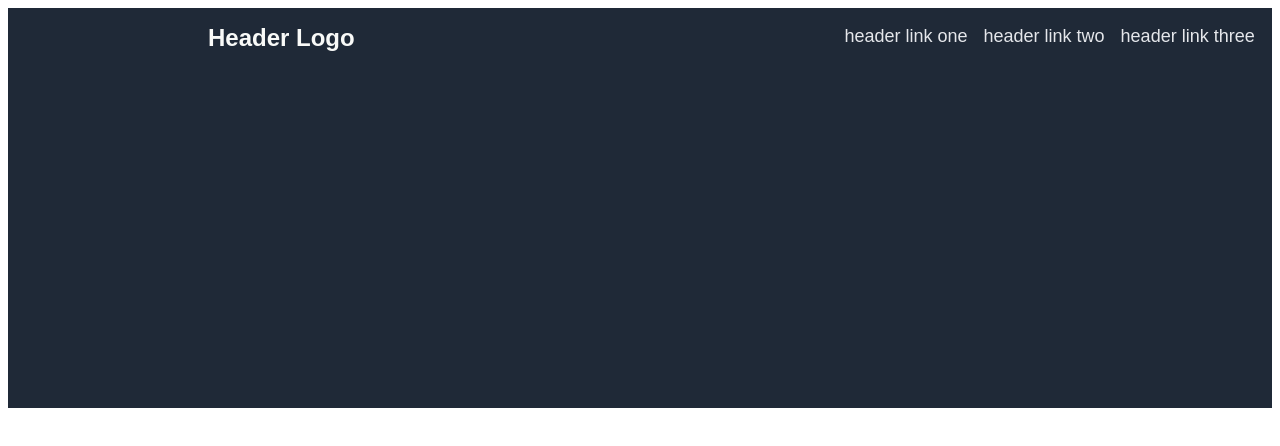
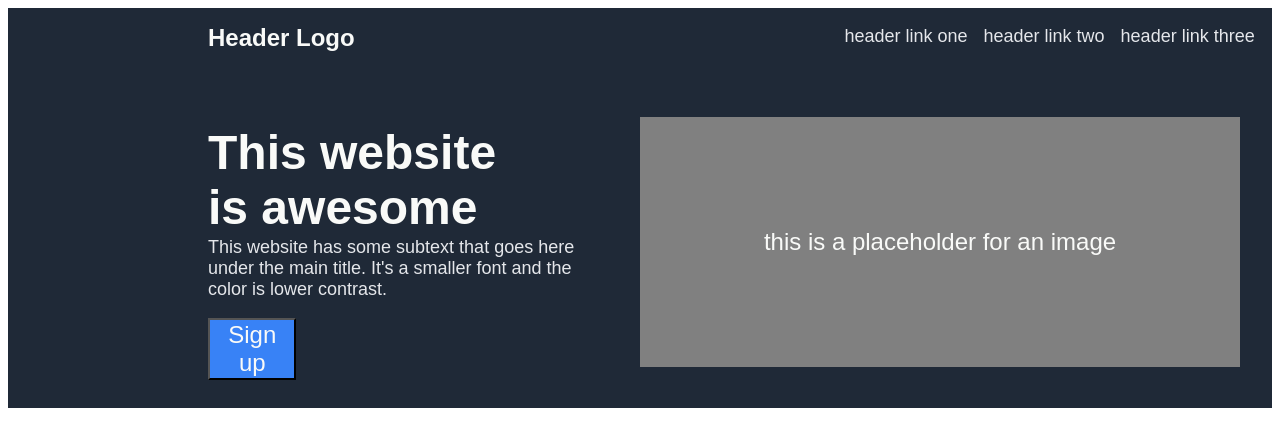
Before and after one commit to larrysl2/landingpage, a plain HTML site: page index.html in a window 1280 px wide. Drawn offline with Linux system fonts and the light colour scheme.

Commit message:
completed header, starting to understand flex

```diff
--- a/index.html
+++ b/index.html
@@ -12,6 +12,16 @@
             <a>header link two</a>
             <a>header link three</a>
         </div>
+        <div class =website>
+            <div class = left>
+                <h1>This website is awesome</h1>
+                <p>This website has some subtext that goes here under the main title. It's a smaller font and the color is lower contrast.</p>
+                <button>Sign up</button>
+            </div>
+            <div class = right>
+                <p>this is a placeholder for an image</p>
+            </div>
+        </div>
     </div>
 
     <link rel='stylesheet' href='styles.css'/>
--- a/styles.css
+++ b/styles.css
@@ -2,8 +2,9 @@
     display: flex;
     height: 400px;
     background: #1f2937;
+    flex-wrap:wrap;
   }
-  .header-container h1 {
+.header-container h1 {
     display: inline-flex;
     padding-left: 200px;
     color:#f9faf8;
@@ -12,19 +13,77 @@
 
 }
 .link-container  {
-
     display: inline-flex;
     width:900px;
     height: 50px;
     justify-content: end;
     gap:1em;
     padding-top:18px;
+    flex-wrap:wrap;
 
 }
 .link-container a {
     font-family: arial;
     color:#e5e7eb;
     font-size: 18px;
-
+}
+.website {
+    display:flex;
+    width: 100%;
 
 }
+.left{
+    display:flex;
+    flex-direction: column;
+    width: 50%;
+
+}
+.left h1{
+    display:flex;
+    width:50%;
+    color:#f9faf8;
+    font-size:48px;
+    font-weight:extra-bold;
+    font-family: arial;
+    justify-content: center;
+    align-items: center;
+
+    margin-left:200px;
+}
+.left p{
+    display:flex;
+    width:60%;
+    margin-left:200px;
+    font-size:18px;
+    font-family: arial;
+    color:#e5e7eb;
+    margin-top:-30px;
+}
+.left button{
+    display:flex;
+    width:14%;
+    margin-left:200px;
+    background:#3882f6;
+    color:#f9faf8;
+    font-size:24px;
+    font-family: arial;
+
+}
+.right {
+    display:flex;
+    flex-direction: column;
+    width: 50%;
+
+}
+.right p{
+    display:flex;
+    background-color: gray;
+    align-items: center;
+    justify-content: center;
+    height: 250px;
+    width: 600px;
+    color:#f9faf8;
+    font-size:24px;
+    font-family: arial;
+
+}
```
Lines whose indentation alone changed are shown as unchanged.
